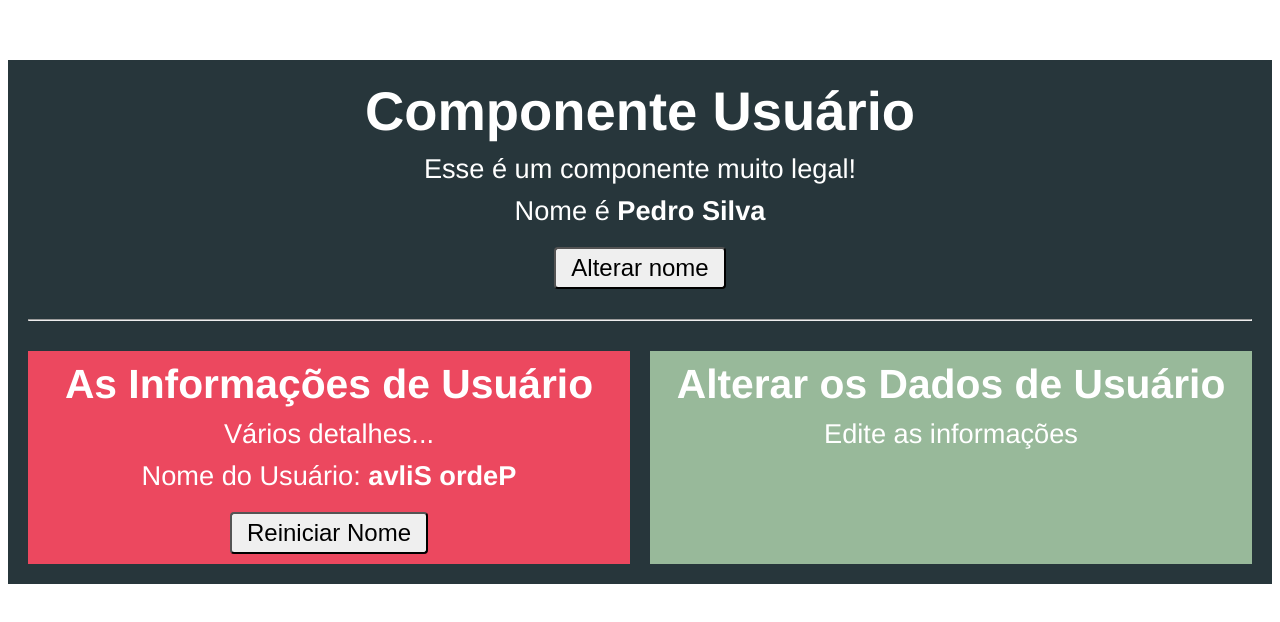
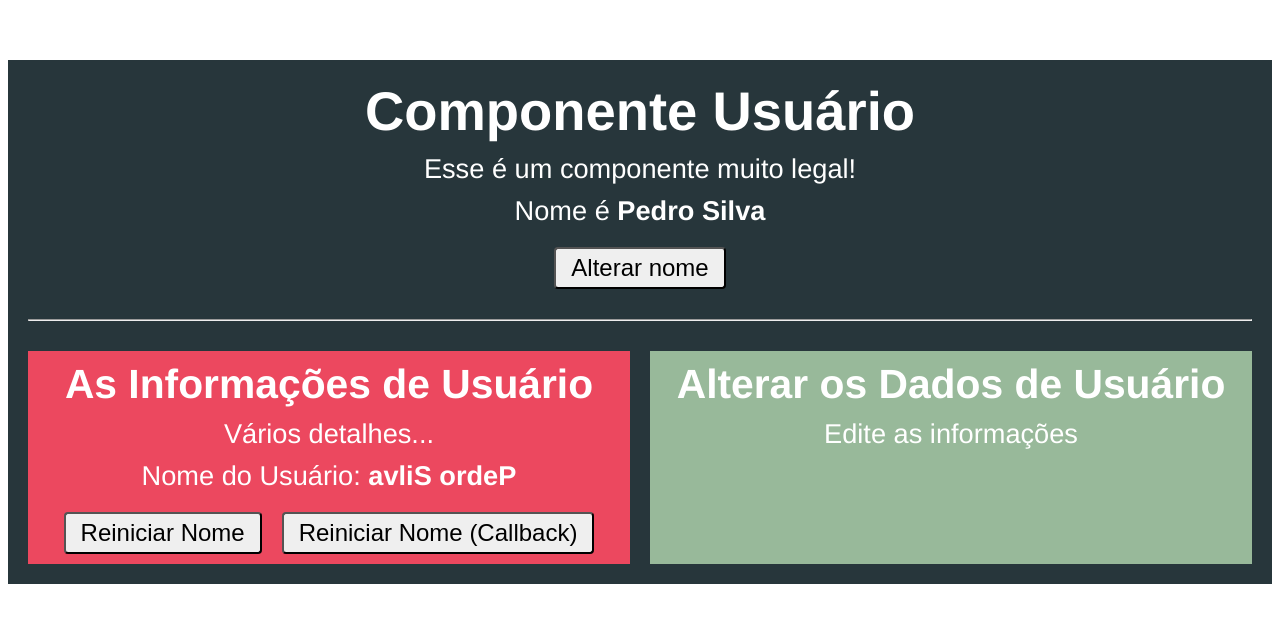
Before and after one commit to robertov8/cursovuejs2modulo1, a Vue app in the folder comunicacao/: page / in a window 1280 px wide. Shown: the top 622 px of the page. Built offline with nearby package versions, Linux system fonts and the light colour scheme.

Commit message:
122. Comunicação Indireta com Callback

```diff
--- a/comunicacao/src/components/Usuario.vue
+++ b/comunicacao/src/components/Usuario.vue
@@ -9,6 +9,7 @@
         <div class="componentes">
             <app-usuario-info
                     :nome="nome"
+                    :reiniciarFn="reiniciarNome"
                     @nomeMudou="nome = $event.novo"/>
             <app-usuario-editar/>
         </div>
@@ -26,6 +27,9 @@
         methods: {
             alterarNome() {
                 this.nome = 'Ana Silva';
+            },
+            reiniciarNome() {
+                this.nome = 'Pedro Silva';
             }
         },
         components: {AppUsuarioInfo, AppUsuarioEditar}
--- a/comunicacao/src/components/UsuarioInfo.vue
+++ b/comunicacao/src/components/UsuarioInfo.vue
@@ -4,6 +4,7 @@
         <p>Vários detalhes...</p>
         <p>Nome do Usuário: <strong>{{ inverterNome() }}</strong></p>
         <button @click="reiniciarNome">Reiniciar Nome</button>
+        <button @click="reiniciarFn">Reiniciar Nome (Callback)</button>
     </div>
 </template>
 
@@ -17,7 +18,8 @@
                 //     return Array(10).fill(0).join(',')
                 // },
                 default: 'Anônimo'
-            }
+            },
+            reiniciarFn: Function
         },
         methods: {
             inverterNome() {
```
